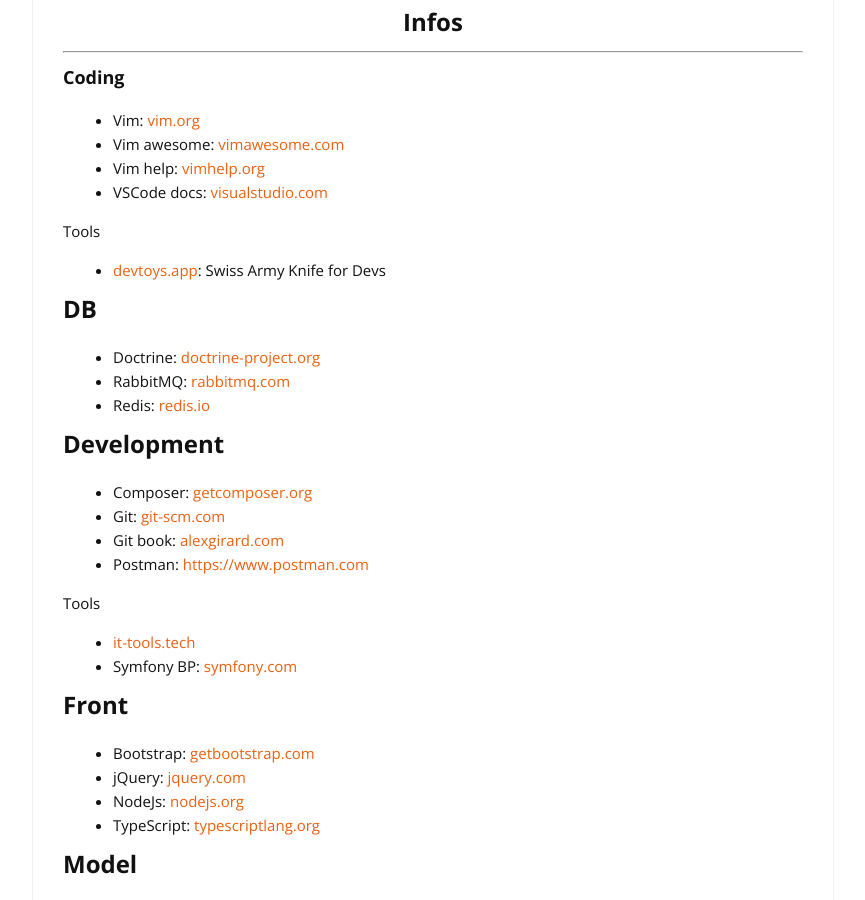
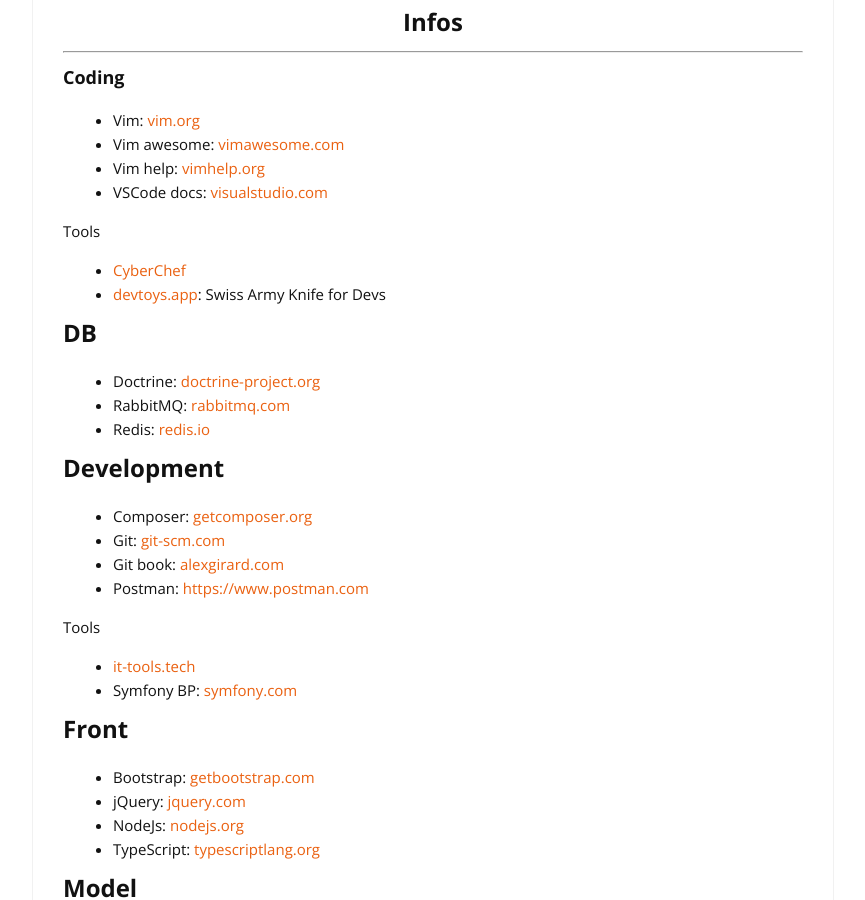
Before and after one commit to cylmat/cylmat.github.io, a Jekyll site: the page built from _pages/USEFUL.md, in a window 1280 px wide and 900 px high, scrolled down 1553 px. Shown: the whole window, without its empty margins (207-1072 px from the left). Built offline with Jekyll 4.4.1, drawn with Linux system fonts in a browser that asks for light colours; nearby versions of some CDN libraries.

Commit message:
Update USEFUL.md

```diff
--- a/_pages/USEFUL.md
+++ b/_pages/USEFUL.md
@@ -65,6 +65,7 @@
 - VSCode docs: [visualstudio.com](https://code.visualstudio.com/docs)
 
 Tools
+- [CyberChef](https://gchq.github.io/CyberChef)
 - [devtoys.app](https://devtoys.app): Swiss Army Knife for Devs
 
 ## DB
```
